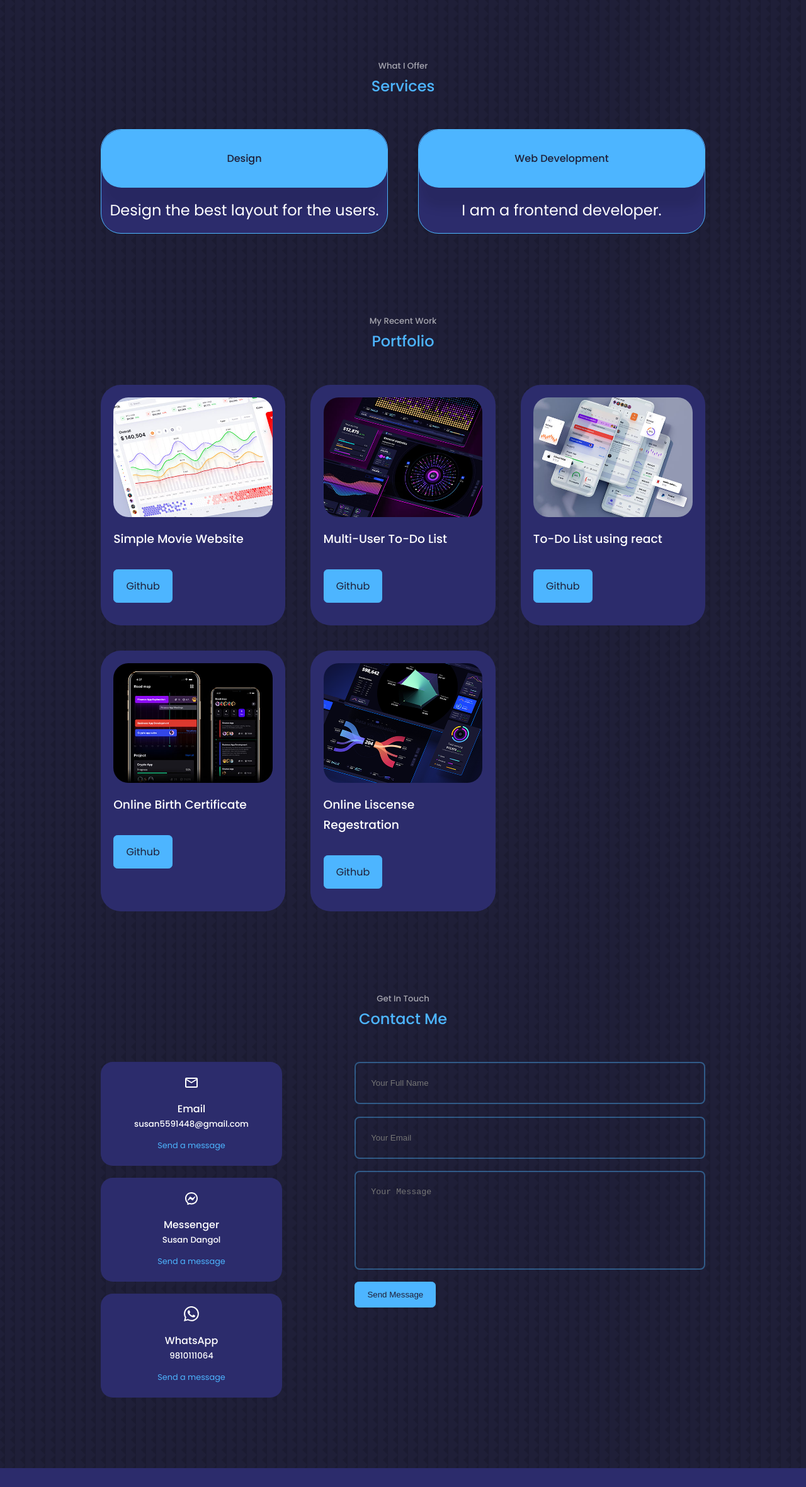
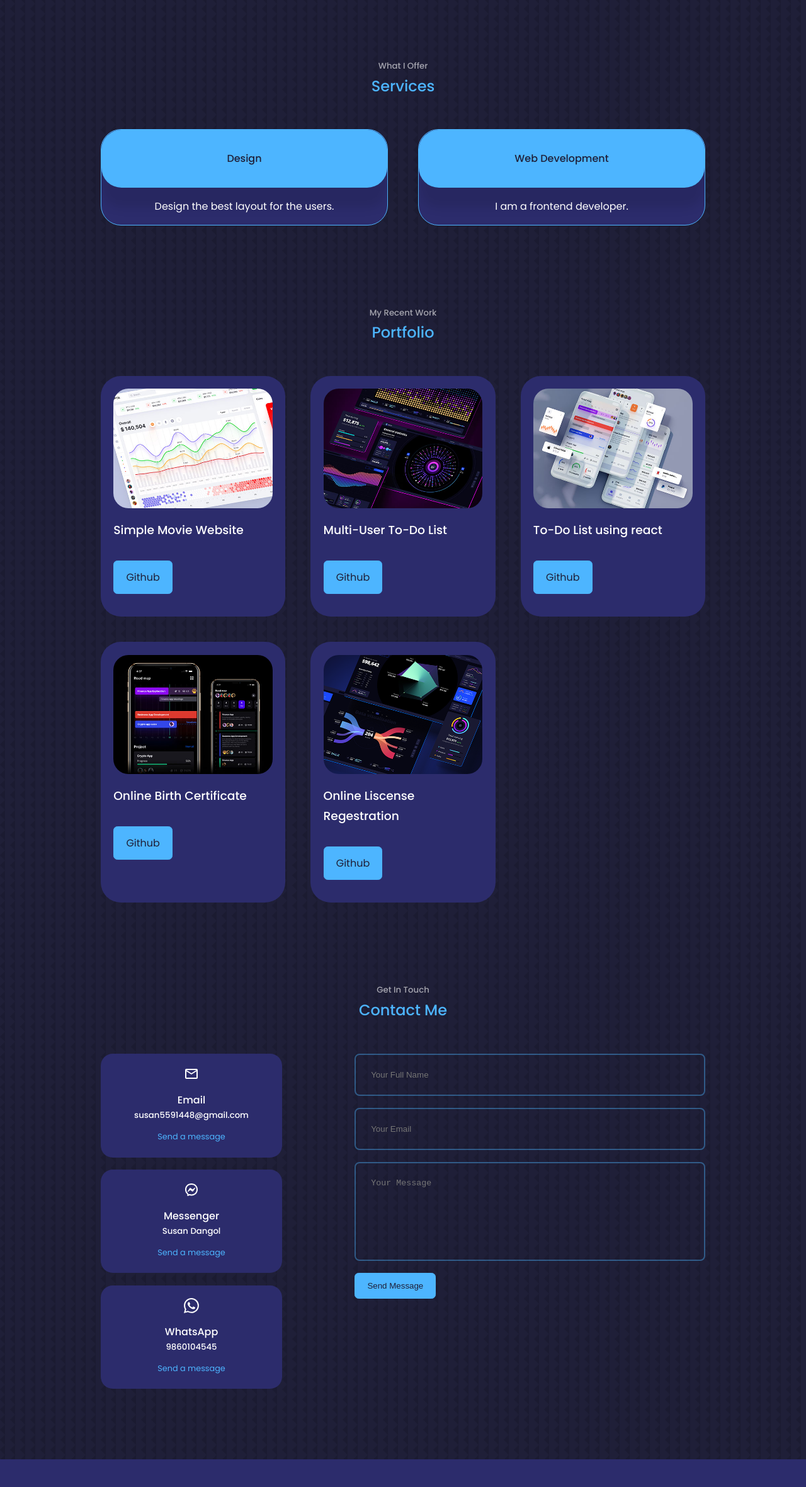
Before and after one commit to susan5591/portfolio, a React (Create React App) app: page / in a window 1280 px wide. Shown: the part 2138-4499 px from the top of the page at 63% size. Built offline with nearby package versions, Linux system fonts and the light colour scheme.

Commit message:
complete

```diff
--- a/src/components/Services/Services.jsx
+++ b/src/components/Services/Services.jsx
@@ -12,14 +12,14 @@ const Services = () => {
           <div className="service_head">
             <h3>Design</h3>
           </div>
-          <p className='description'>Design the best layout for the users.</p>
+          <div className='description'>Design the best layout for the users.</div>
         </article>
         {/* web development */}
         <article className='service'>
           <div className="service_head">
             <h3>Web Development</h3>
           </div>
-          <p className='description'>I am a frontend developer.</p>
+          <div className='description'>I am a frontend developer.</div>
         </article>
       </div>
     </section>
--- a/src/components/Services/services.css
+++ b/src/components/Services/services.css
@@ -44,9 +44,9 @@
 
 }
 
-.service p{
-    padding: 1rem 0;
-    font-size: 1.5rem;
+.service .description{
+    padding: 1rem ;
+    font-size: 1rem;
     text-align: center;
 }
 
@@ -54,7 +54,7 @@
 @media screen and (max-width:1024px) {
     .services_container{
         grid-template-columns: 1fr;
-        gap: 2rem;
+        /* gap: 2rem; */
     }
     .service{
         height: auto;
@@ -67,4 +67,8 @@
         grid-template-columns: 1fr ;
         gap: 1.5rem;
     }
+    .service{
+        width: 100%;
+    }
+
 }
--- a/src/components/contact/Contact.jsx
+++ b/src/components/contact/Contact.jsx
@@ -34,7 +34,7 @@ const Contact = () => {
           <article className="contact_option">
             <BsWhatsapp className='contact_icon'/>
             <h4>WhatsApp</h4>
-            <h5>9810111064</h5>
+            <h5>9860104545</h5>
             <a href="https://api.whatsapp.com/send?phone+9779860104545" target="_blank">Send a message</a>
           </article>
         </div>
--- a/src/components/experience/experience.css
+++ b/src/components/experience/experience.css
@@ -43,6 +43,7 @@
 
     .experience_container{
         grid-template-columns: 1fr ;
+        gap: 2rem;
     }
 
     .experience_container>div{
@@ -58,11 +59,14 @@
 /* media query for small devices */
 @media screen and (max-width:600px) {
     .experience_container{
+        grid-template-columns: 1fr ;
         gap: 1rem;
+
     }
 
     .experience_container>div{
         width: 100%;
         padding: 2rem 1rem;
+        margin: 0 auto;
     }
 }
--- a/src/index.css
+++ b/src/index.css
@@ -137,6 +137,9 @@ img{
 
 /* media query for small devices */
 @media screen and (max-width:600px) {
+    *{
+        margin: 0 auto;
+    }
     .container{
         width: var(--container-width-sm);
     }
```
